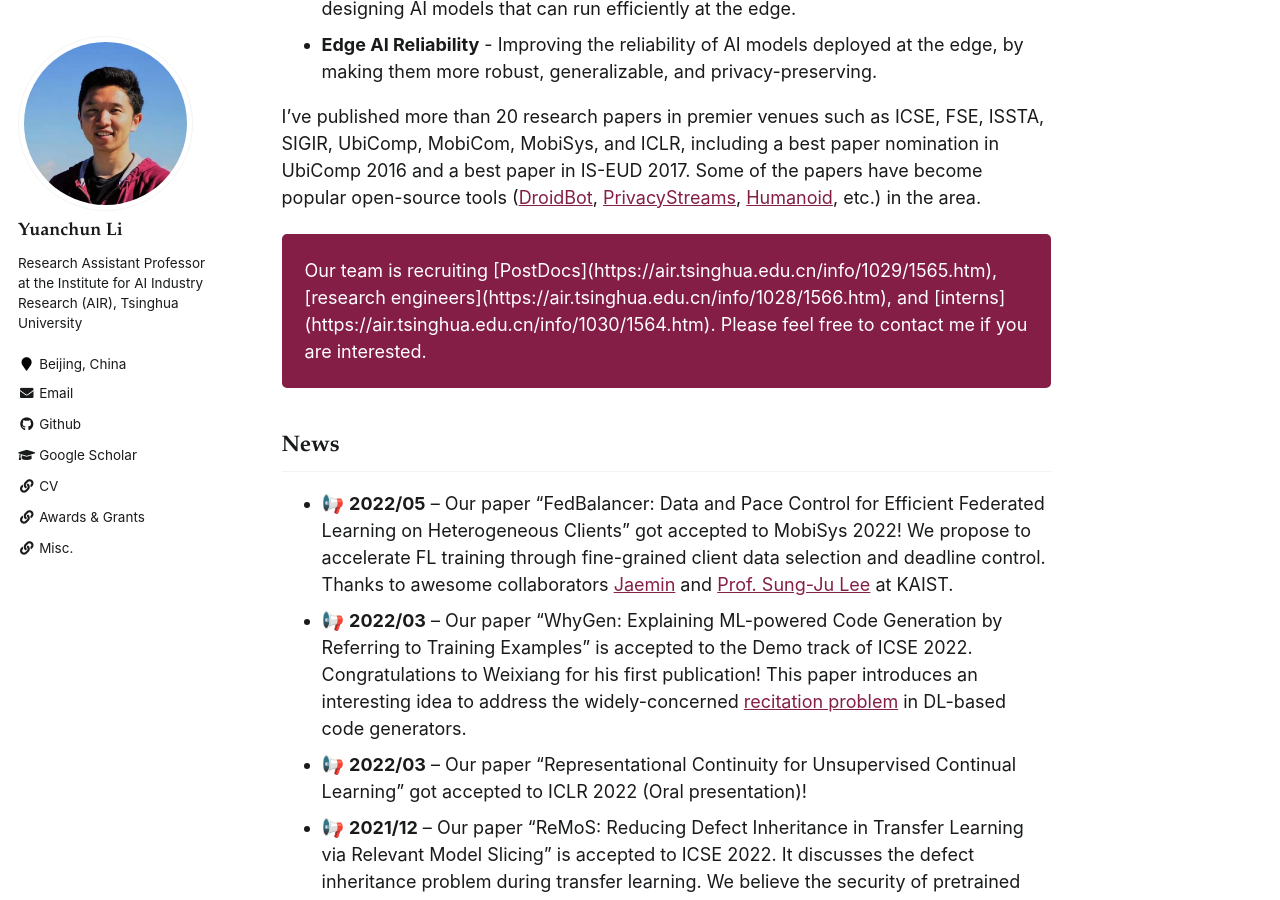
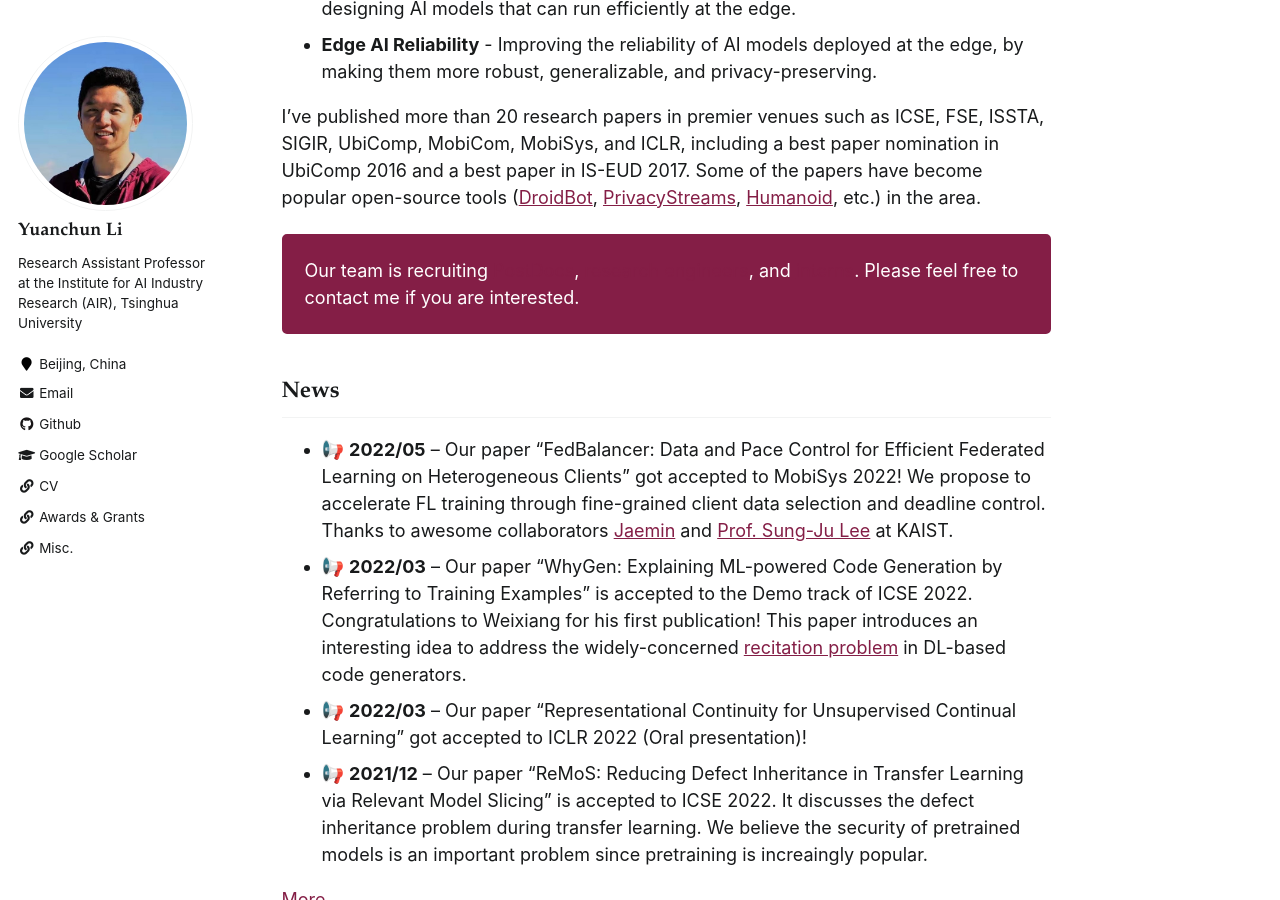
Before and after one commit to yuanchun-li/yuanchun-li.github.io, a Jekyll site: the page built from _pages/about.md, in a window 1280 px wide and 900 px high, scrolled down 400 px. Built offline with Jekyll 4.4.1, drawn with Linux system fonts in a browser that asks for light colours; some of the changed lines change nothing that is shown.

Commit message:
fix href

```diff
--- a/_pages/about.md
+++ b/_pages/about.md
@@ -16,7 +16,7 @@
 
 I’ve published more than 20 research papers in premier venues such as ICSE, FSE, ISSTA, SIGIR, UbiComp, MobiCom, MobiSys, and ICLR, including a best paper nomination in UbiComp 2016 and a best paper in IS-EUD 2017. Some of the papers have become popular open-source tools ([DroidBot](https://github.com/honeynet/droidbot/), [PrivacyStreams](https://github.com/PrivacyStreams/), [Humanoid](https://github.com/yzygitzh/Humanoid), etc.) in the area.
 
-<p style="border-radius: 5px; border:5px; border-style:solid; border-color:#841E46; padding: 1em; background-color: #841E46; color: #FFFFFF">Our team is recruiting [PostDocs](https://air.tsinghua.edu.cn/info/1029/1565.htm), [research engineers](https://air.tsinghua.edu.cn/info/1028/1566.htm), and [interns](https://air.tsinghua.edu.cn/info/1030/1564.htm). Please feel free to contact me if you are interested.</p>
+<p style="border-radius: 5px; border:5px; border-style:solid; border-color:#841E46; padding: 1em; background-color: #841E46; color: #FFFFFF">Our team is recruiting <a href='https://air.tsinghua.edu.cn/info/1029/1565.htm'>PostDocs</a>, <a href='https://air.tsinghua.edu.cn/info/1028/1566.htm'>research engineers</a>, and <a href='https://air.tsinghua.edu.cn/info/1030/1564.htm'>interns</a>. Please feel free to contact me if you are interested.</p>
 
 ## News
 
```
